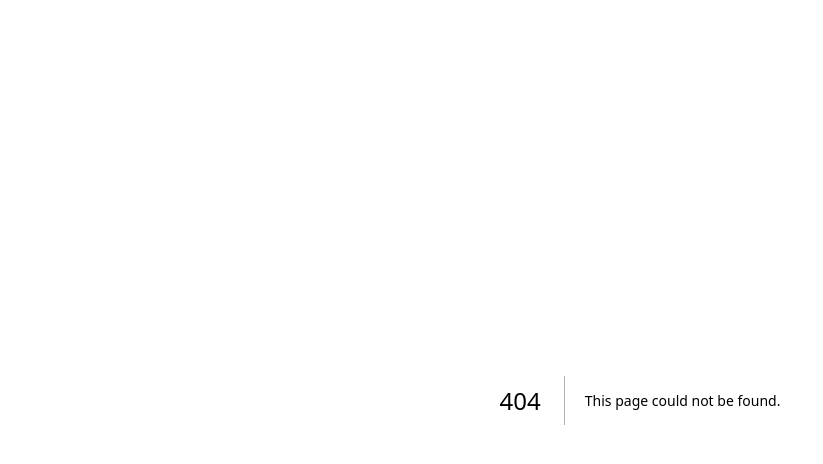
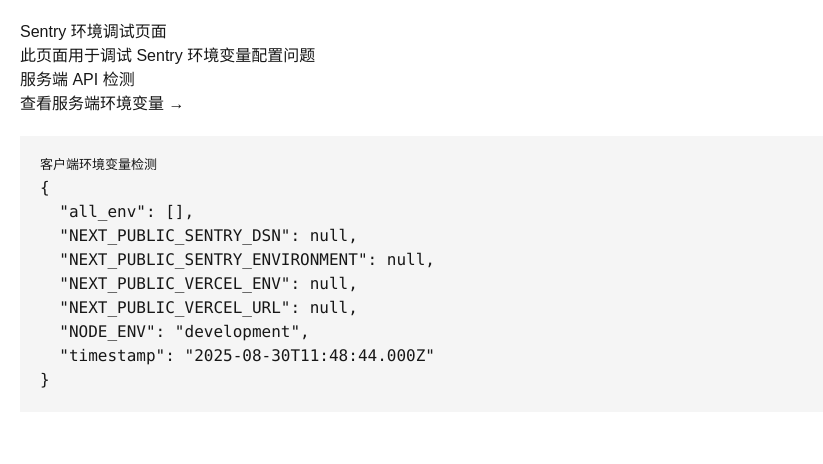
Before and after one commit to bigkrys/EducationalMeetingSchedulingSystem, a Next.js app: page /debug/sentry-env in a window 1280 px wide. Before the commit this address had no page. Shown: the top 464 px of the page, without its empty margins (0-823 px from the left). Built offline with nearby package versions, Linux system fonts and the light colour scheme.

Commit message:
fix: 添加环境拦截器

```diff
--- a/next.config.js
+++ b/next.config.js
@@ -1,5 +1,11 @@
 /** @type {import('next').NextConfig} */
 const nextConfig = {
+  // 将服务端环境变量暴露给客户端
+  env: {
+    NEXT_PUBLIC_VERCEL_ENV: process.env.VERCEL_ENV,
+    NEXT_PUBLIC_SENTRY_ENVIRONMENT: process.env.SENTRY_ENVIRONMENT,
+  },
+
   // 启用图片优化
   images: {
     unoptimized: false,
--- /dev/null
+++ b/src/app/api/debug/sentry-env/route.ts
@@ -0,0 +1,38 @@
+import { NextResponse } from 'next/server'
+import { getSentryEnvironment } from '@/lib/monitoring/environment'
+
+export const runtime = 'nodejs'
+
+export async function GET() {
+  // 收集所有相关的环境变量用于调试
+  const envDebug = {
+    // Sentry 相关
+    SENTRY_ENVIRONMENT: process.env.SENTRY_ENVIRONMENT || null,
+    SENTRY_DSN: process.env.SENTRY_DSN ? 'configured' : null,
+    NEXT_PUBLIC_SENTRY_DSN: process.env.NEXT_PUBLIC_SENTRY_DSN ? 'configured' : null,
+
+    // Vercel 相关
+    VERCEL_ENV: process.env.VERCEL_ENV || null,
+    VERCEL_URL: process.env.VERCEL_URL || null,
+    VERCEL_GIT_COMMIT_SHA: process.env.VERCEL_GIT_COMMIT_SHA?.substring(0, 8) || null,
+
+    // Node 环境
+    NODE_ENV: process.env.NODE_ENV || null,
+
+    // 时间戳
+    timestamp: new Date().toISOString(),
+
+    // 计算的 Sentry 环境
+    computed_sentry_env: getSentryEnvironment(),
+
+    // 原始逻辑对比
+    old_logic: process.env.SENTRY_ENVIRONMENT || process.env.NODE_ENV || 'development',
+  }
+
+  return NextResponse.json(envDebug, {
+    headers: {
+      'Cache-Control': 'no-cache, no-store, must-revalidate',
+      'Access-Control-Allow-Origin': '*',
+    },
+  })
+}
--- /dev/null
+++ b/src/app/debug/sentry-env/page.tsx
@@ -0,0 +1,21 @@
+import ClientEnvDetector from '@/components/debug/ClientEnvDetector'
+
+export default function SentryEnvDebugPage() {
+  return (
+    <div style={{ padding: '20px' }}>
+      <h1>Sentry 环境调试页面</h1>
+      <p>此页面用于调试 Sentry 环境变量配置问题</p>
+
+      <div style={{ marginBottom: '20px' }}>
+        <h2>服务端 API 检测</h2>
+        <p>
+          <a href="/api/debug/sentry-env" target="_blank" rel="noopener noreferrer">
+            查看服务端环境变量 →
+          </a>
+        </p>
+      </div>
+
+      <ClientEnvDetector />
+    </div>
+  )
+}
--- /dev/null
+++ b/src/app/global-error.tsx
@@ -0,0 +1,20 @@
+// global-error.tsx
+'use client'
+
+import * as Sentry from '@sentry/nextjs'
+import NextError from 'next/error'
+import { useEffect } from 'react'
+
+export default function GlobalError({ error }: { error: Error & { digest?: string } }) {
+  useEffect(() => {
+    Sentry.captureException(error)
+  }, [error])
+
+  return (
+    <html>
+      <body>
+        <NextError statusCode={0} />
+      </body>
+    </html>
+  )
+}
--- /dev/null
+++ b/src/components/debug/ClientEnvDetector.tsx
@@ -0,0 +1,40 @@
+// 客户端环境检测器
+'use client'
+
+import { useEffect, useState } from 'react'
+
+export default function ClientEnvDetector() {
+  const [envInfo, setEnvInfo] = useState<any>(null)
+
+  useEffect(() => {
+    const clientEnv = {
+      // 所有可用的环境变量（客户端）
+      all_env: Object.keys(process.env).filter((key) => key.startsWith('NEXT_PUBLIC_')),
+
+      // Sentry 相关
+      NEXT_PUBLIC_SENTRY_DSN: process.env.NEXT_PUBLIC_SENTRY_DSN ? 'configured' : null,
+      NEXT_PUBLIC_SENTRY_ENVIRONMENT: process.env.NEXT_PUBLIC_SENTRY_ENVIRONMENT || null,
+
+      // Vercel 相关
+      NEXT_PUBLIC_VERCEL_ENV: process.env.NEXT_PUBLIC_VERCEL_ENV || null,
+      NEXT_PUBLIC_VERCEL_URL: process.env.NEXT_PUBLIC_VERCEL_URL || null,
+
+      // Node 环境
+      NODE_ENV: process.env.NODE_ENV || null,
+
+      // 时间戳
+      timestamp: new Date().toISOString(),
+    }
+
+    setEnvInfo(clientEnv)
+  }, [])
+
+  if (!envInfo) return <div>Loading...</div>
+
+  return (
+    <div style={{ padding: '20px', fontFamily: 'monospace', background: '#f5f5f5' }}>
+      <h2>客户端环境变量检测</h2>
+      <pre>{JSON.stringify(envInfo, null, 2)}</pre>
+    </div>
+  )
+}
--- a/src/sentry.client.config.ts
+++ b/src/sentry.client.config.ts
@@ -1,9 +1,34 @@
 'use client'
 import * as Sentry from '@sentry/nextjs'
-import { getSentryEnvironment } from '@/lib/monitoring/environment'
 
 const dsn = process.env.NEXT_PUBLIC_SENTRY_DSN || process.env.SENTRY_DSN
-const environment = getSentryEnvironment()
+
+// 客户端环境判断 - 只能访问 NEXT_PUBLIC_ 开头的环境变量
+function getClientSentryEnvironment(): string {
+  // 如果明确设置了客户端环境变量
+  if (process.env.NEXT_PUBLIC_SENTRY_ENVIRONMENT) {
+    return process.env.NEXT_PUBLIC_SENTRY_ENVIRONMENT
+  }
+
+  // 在 Vercel 环境中，使用 NEXT_PUBLIC_VERCEL_ENV
+  if (process.env.NEXT_PUBLIC_VERCEL_ENV) {
+    switch (process.env.NEXT_PUBLIC_VERCEL_ENV) {
+      case 'production':
+        return 'production'
+      case 'preview':
+        return 'preview'
+      case 'development':
+        return 'development'
+      default:
+        return process.env.NEXT_PUBLIC_VERCEL_ENV
+    }
+  }
+
+  // 回退到 NODE_ENV
+  return process.env.NODE_ENV || 'development'
+}
+
+const environment = getClientSentryEnvironment()
 
 if (dsn) {
   Sentry.init({
```
